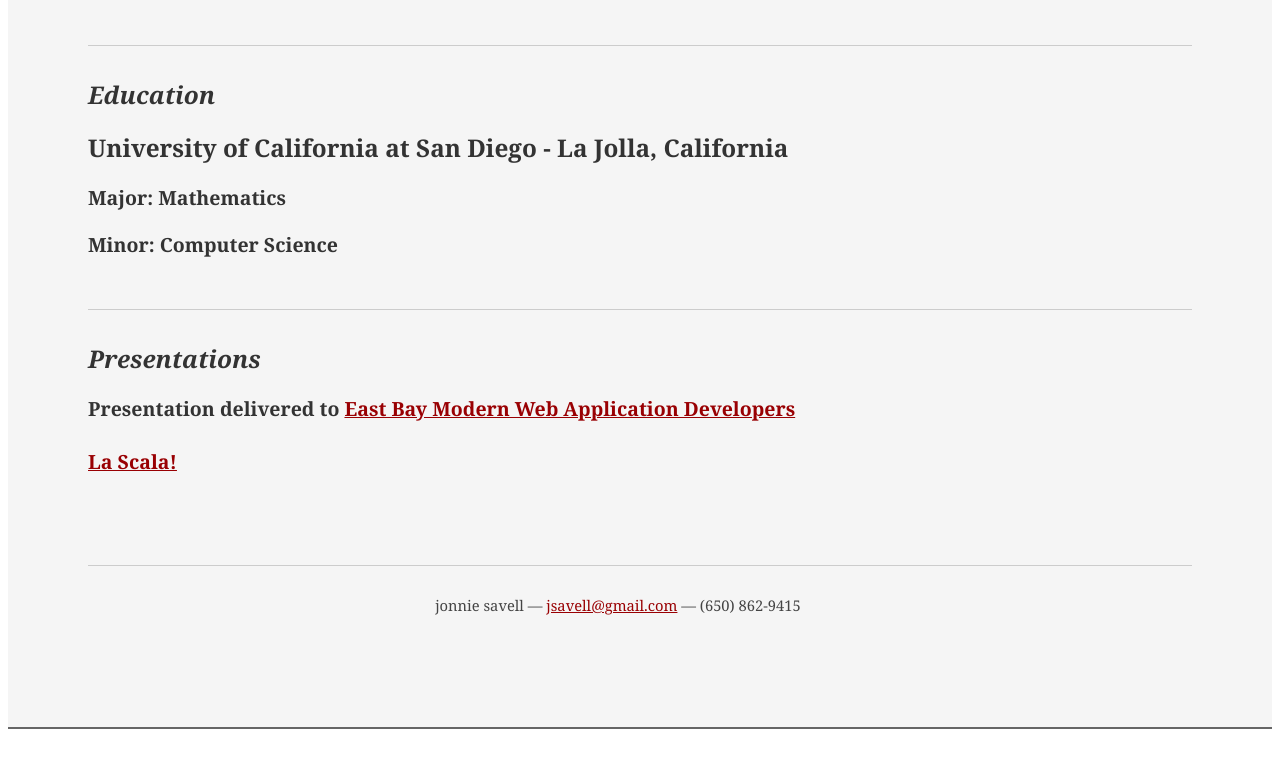
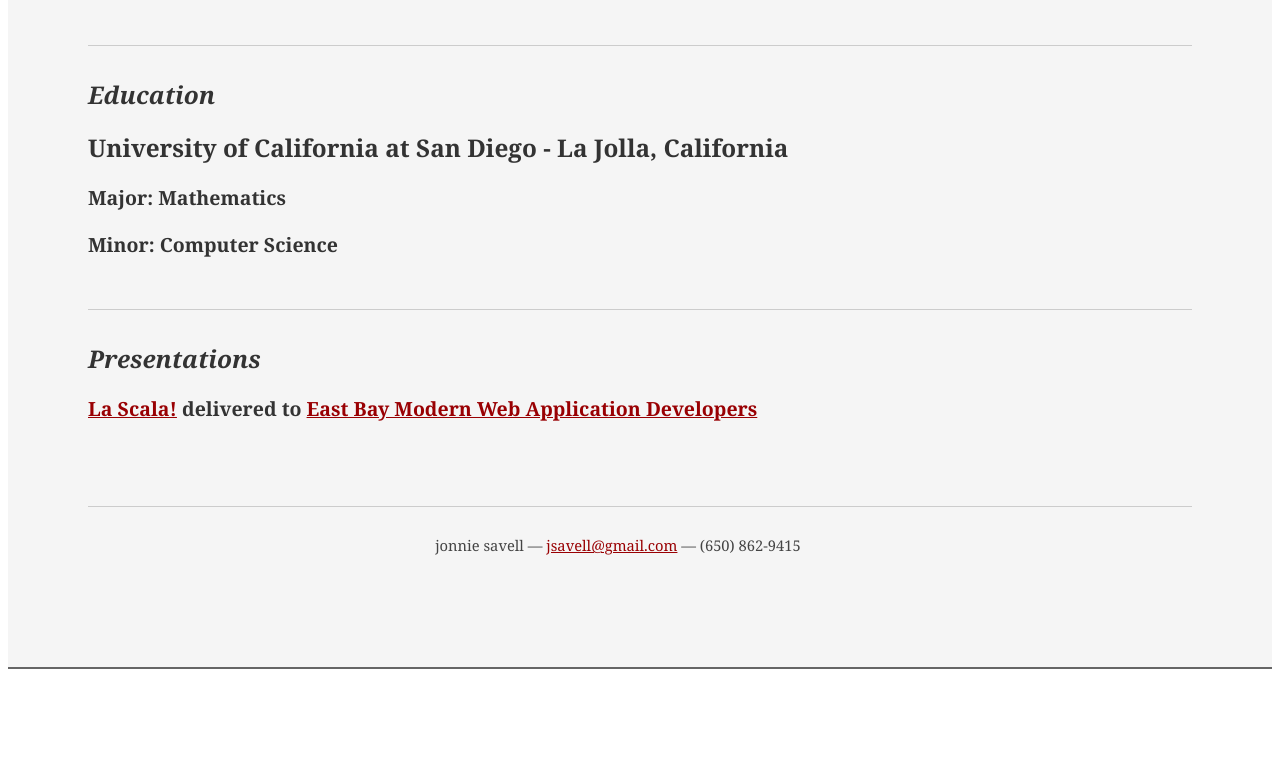
Before and after one commit to jonniesavell/jonniesavell.github.io, a plain HTML site: page index.html in a window 1280 px wide. Shown: the part 4132-4899 px from the top of the page. Drawn offline with Linux system fonts and the light colour scheme; a small style sheet from the web is missing.

Commit message:
previous commit failed to satisfy; retry

```diff
--- a/index.html
+++ b/index.html
@@ -188,12 +188,10 @@
                   <h2>Presentations</h2>
                 </div>
                 <div class="yui-u">
-                  <h3>Presentation delivered to
+                  <h3>
+                    <a href="http://jonniesavell.github.io/LaScala">La Scala!</a> delivered to
                     <a href="http://www.meetup.com/East-Bay-Modern-Web-Application-Developers/">East Bay Modern Web Application Developers</a>
                   </h3>
-                  <h4>
-                    <a href="http://jonniesavell.github.io/LaScala">La Scala!</a>
-                  </h4>
                 </div>
               </div>
             </div><!--// .yui-b -->
```
